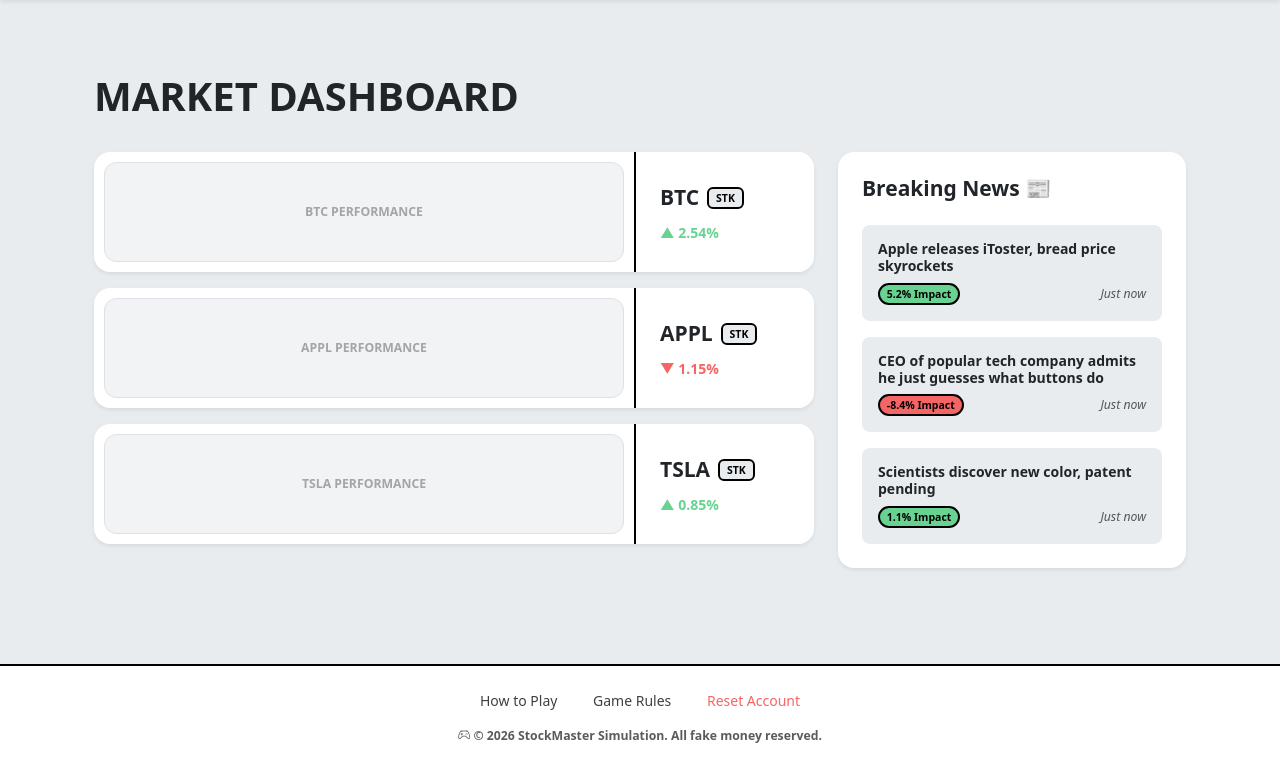
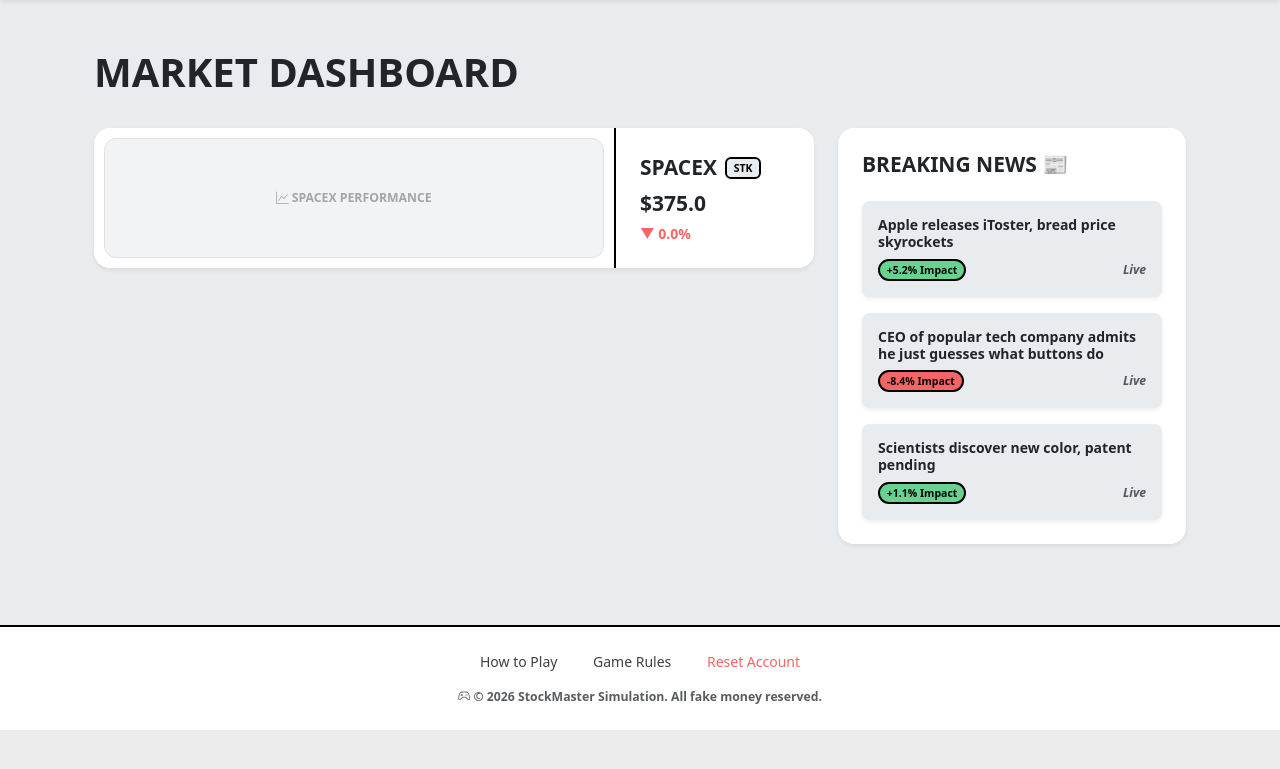
Before and after one commit to Raitis-C/web_stock_game, a Flask app: page / in a window 1280 px wide. Shown: the part 70-839 px from the top of the page. After the commit the page ends 800 px from the top, so only its background shows below. Run offline with Flask 3, Linux system fonts and the light colour scheme; data comes from the database, SQL or seed files in the repository; some libraries are stand-ins or nearby versions.

Commit message:
feat: calculate stock growth, display top 3

```diff
--- a/Scripts/Schema.sql
+++ b/Scripts/Schema.sql
@@ -5,7 +5,7 @@ CREATE TABLE stocks (
 	symbol TEXT NOT NULL,
 	name TEXT NOT NULL,
 	current_price REAL NOT NULL
-, volatility REAL DEFAULT (5) NOT NULL);
+, volatility REAL DEFAULT (5) NOT NULL, opening_price REAL DEFAULT (375) NOT NULL);
 
 
 -- users definition
--- a/app.py
+++ b/app.py
@@ -82,14 +82,14 @@ def dashboard():
     conn.row_factory = sqlite3.Row
 
     # Fetch stock and news data from db
-    # stocks = conn.execute("SELECT * FROM stocks").fetchall()
+    stocks = conn.execute("SELECT * FROM stocks").fetchall()
     # news = conn.execute("SELECT * FROM News ORDER BY RANDOM() LIMIT 1").fetchone()
 
-    mock_stocks = [
-        {'symbol': 'BTC', 'change': 2.54},
-        {'symbol': 'APPL', 'change': -1.15},
-        {'symbol': 'TSLA', 'change': 0.85}
-    ]
+    # mock_stocks = [
+    #     {'symbol': 'BTC', 'change': 2.54},
+    #     {'symbol': 'APPL', 'change': -1.15},
+    #     {'symbol': 'TSLA', 'change': 0.85}
+    # ]
 
     mock_news = [
         {'headline': 'Apple releases iToster, bread price skyrockets', 'impact': 5.2},
@@ -97,9 +97,29 @@ def dashboard():
         {'headline': 'Scientists discover new color, patent pending', 'impact': 1.1}
     ]
 
+    # 2. Convert to list of dicts and calculate growth
+    stocks_list = []
+    for row in stocks:
+        stock = dict(row)
+        # Calculate % change
+        opening = stock['opening_price']
+        current = stock['current_price']
+
+        # Avoid division by zero just in case
+        if opening > 0:
+            growth = ((current - opening) / opening) * 100
+        else:
+            growth = 0
+
+        stock['change_percent'] = round(growth, 2)
+        stocks_list.append(stock)
+
+    # 3. Sort by growth (Highest to Lowest) and take top 3
+    trending_stocks = sorted(stocks_list, key=lambda x: x['change_percent'], reverse=True)[:3]
+
     # Close db
     conn.close()
-    return render_template('dashboard.html', stocks=mock_stocks, news=mock_news)
+    return render_template('dashboard.html', stocks=stocks_list, news=mock_news, trending=trending_stocks)
 
 @app.route('/api/prices')
 def get_prices():
--- a/templates/base.html
+++ b/templates/base.html
@@ -61,39 +61,5 @@
 
     <script src="https://cdn.jsdelivr.net/npm/bootstrap@5.3.3/dist/js/bootstrap.bundle.min.js"></script>
 
-    <script>
-        async function updatePrices() {
-            try {
-                const response = await fetch('/api/prices');
-                const data = await response.json();
-
-                for (const [symbol, price] of Object.entries(data)) {
-                    const priceElement = document.getElementById(`price-${symbol}`);
-                    if (priceElement) {
-                        // Update the text
-                        const oldPrice = parseFloat(priceElement.innerText);
-                        priceElement.innerText = price.toFixed(2);
-
-                        // --- OPTIONAL: Visual "Flash" Effect ---
-                        if (price > oldPrice) {
-                            priceElement.parentElement.style.color = "#a2e436"; // Brite Green
-                        } else if (price < oldPrice) {
-                            priceElement.parentElement.style.color = "#f56565"; // Brite Red
-                        }
-
-                        // Reset color after 1 second
-                        setTimeout(() => {
-                            priceElement.parentElement.style.color = "";
-                        }, 1000);
-                    }
-                }
-            } catch (error) {
-                console.error("Failed to fetch prices:", error);
-            }
-        }
-
-        // Run every 5 seconds
-        setInterval(updatePrices, 5000);
-    </script>
 </body>
 </html>
--- a/templates/dashboard.html
+++ b/templates/dashboard.html
@@ -2,10 +2,10 @@
 
 {% block content %}
 <style>
-    /* Defining a specific flat color for the chart area to ensure it doesn't blend */
+    /* Chart placeholder styling */
     .chart-container-flat {
-        background-color: #f1f3f5; /* A soft, flat gray */
-        border: 1px solid #dee2e6; /* Very thin, subtle definition */
+        background-color: #f1f3f5;
+        border: 1px solid #dee2e6;
         border-radius: 12px;
         display: flex;
         align-items: center;
@@ -23,8 +23,8 @@
     }
 </style>
 
-<div class="container py-5">
-    <div class="row mb-4 align-items-end">
+<div class="container py-4">
+    <div class="row mb-4">
         <div class="col">
             <h1 class="display-6 fw-bold text-uppercase">Market Dashboard</h1>
         </div>
@@ -33,28 +33,28 @@
     <div class="row g-4">
         <div class="col-lg-8">
             <div class="d-flex flex-column gap-3">
-                {% for stock in stocks %}
+                {% for stock in trending %}
                 <div class="card stock-card-custom shadow-sm border-0 rounded-4 overflow-hidden">
                     <div class="card-body d-flex p-0" style="min-height: 120px;">
 
                         <div class="chart-container-flat">
                              <span class="text-muted small fw-bold opacity-50">
-                                {{ stock.symbol }} PERFORMANCE
+                                <i class="bi bi-graph-up"></i> {{ stock.symbol }} PERFORMANCE
                              </span>
                         </div>
 
-                        <div class="d-flex flex-column justify-content-center p-4 bg-white border-start" style="min-width: 180px;">
+                        <div class="d-flex flex-column justify-content-center p-4 bg-white border-start" style="min-width: 200px;">
                             <div class="d-flex align-items-center gap-2 mb-1">
                                 <span class="fw-bold fs-4">{{ stock.symbol }}</span>
                                 <span class="badge bg-light text-dark border small">STK</span>
                             </div>
 
                             <div class="fs-4 fw-bold mb-1">
-                                <span id="price-{{ stock.symbol }}">{{ stock.current_price }}</span>
+                                $<span id="price-{{ stock.symbol }}">{{ stock.current_price }}</span>
                             </div>
 
-                            <div class="fs-6 fw-bold {% if stock.change > 0 %}text-success{% else %}text-danger{% endif %}">
-                                {% if stock.change > 0 %}▲{% else %}▼{% endif %} {{ stock.change|abs }}%
+                            <div class="fs-6 fw-bold {% if stock.change_percent > 0 %}text-success{% else %}text-danger{% endif %}">
+                                {% if stock.change_percent > 0 %}▲{% else %}▼{% endif %} {{ stock.change_percent|abs }}%
                             </div>
                         </div>
 
@@ -65,18 +65,18 @@
         </div>
 
         <div class="col-lg-4">
-            <div class="card shadow-sm border-0 rounded-4 bg-white">
+            <div class="card shadow-sm border-0 rounded-4 bg-white sticky-top" style="top: 100px;">
                 <div class="card-body p-4">
-                    <h4 class="fw-bold mb-4">Breaking News 📰</h4>
+                    <h4 class="fw-bold mb-4 text-uppercase">Breaking News 📰</h4>
                     <div class="d-flex flex-column gap-3">
                         {% for item in news %}
-                        <div class="p-3 rounded-3 border-0 bg-light">
+                        <div class="p-3 rounded-3 border-0 bg-light shadow-sm">
                             <h6 class="fw-bold mb-2">{{ item.headline }}</h6>
                             <div class="d-flex justify-content-between align-items-center">
                                 <span class="badge {% if item.impact > 0 %}bg-success{% else %}bg-danger{% endif %} rounded-pill">
-                                    {{ item.impact }}% Impact
+                                    {{ "+" if item.impact > 0 }}{{ item.impact }}% Impact
                                 </span>
-                                <small class="text-muted fst-italic">Just now</small>
+                                <small class="text-muted fst-italic fw-bold">Live</small>
                             </div>
                         </div>
                         {% endfor %}
@@ -86,4 +86,25 @@
         </div>
     </div>
 </div>
+
+<script>
+    async function updatePrices() {
+        try {
+            const response = await fetch('/api/prices');
+            const data = await response.json();
+
+            for (const [symbol, price] of Object.entries(data)) {
+                const priceElement = document.getElementById(`price-${symbol}`);
+                if (priceElement) {
+                    priceElement.innerText = price.toFixed(2);
+                }
+            }
+        } catch (error) {
+            console.error("AJAX Error:", error);
+        }
+    }
+
+    setInterval(updatePrices, 5000);
+</script>
+
 {% endblock %}
```
